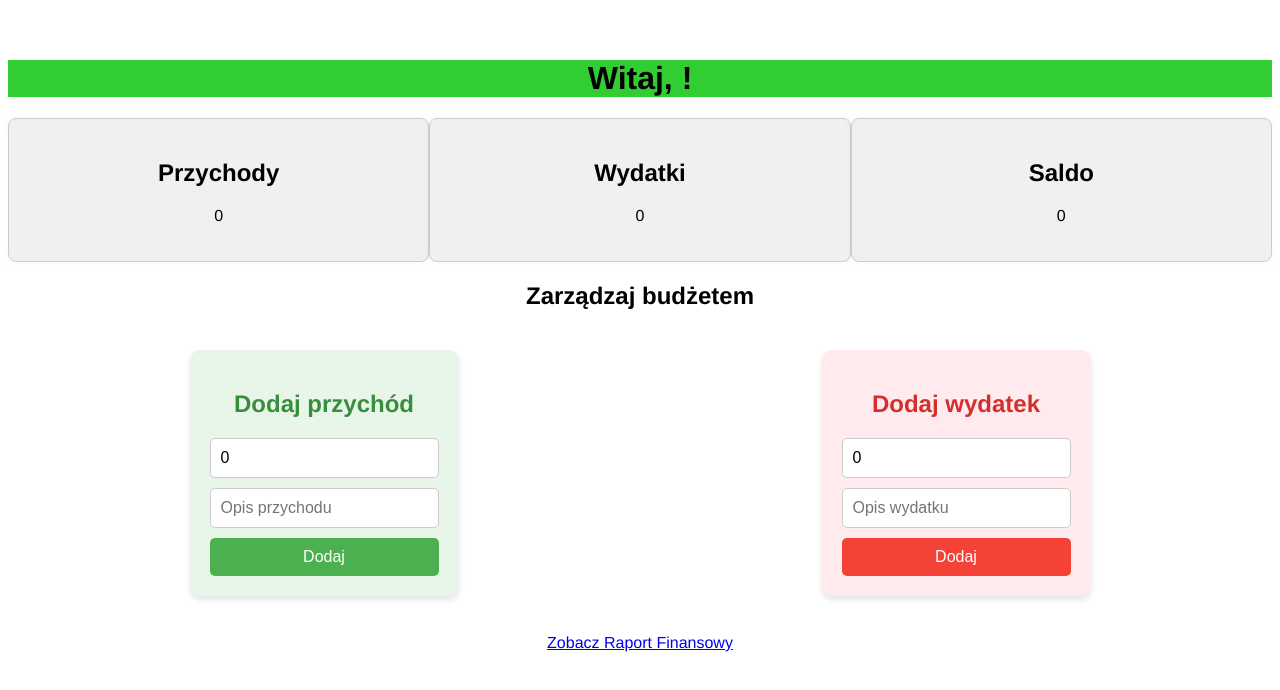
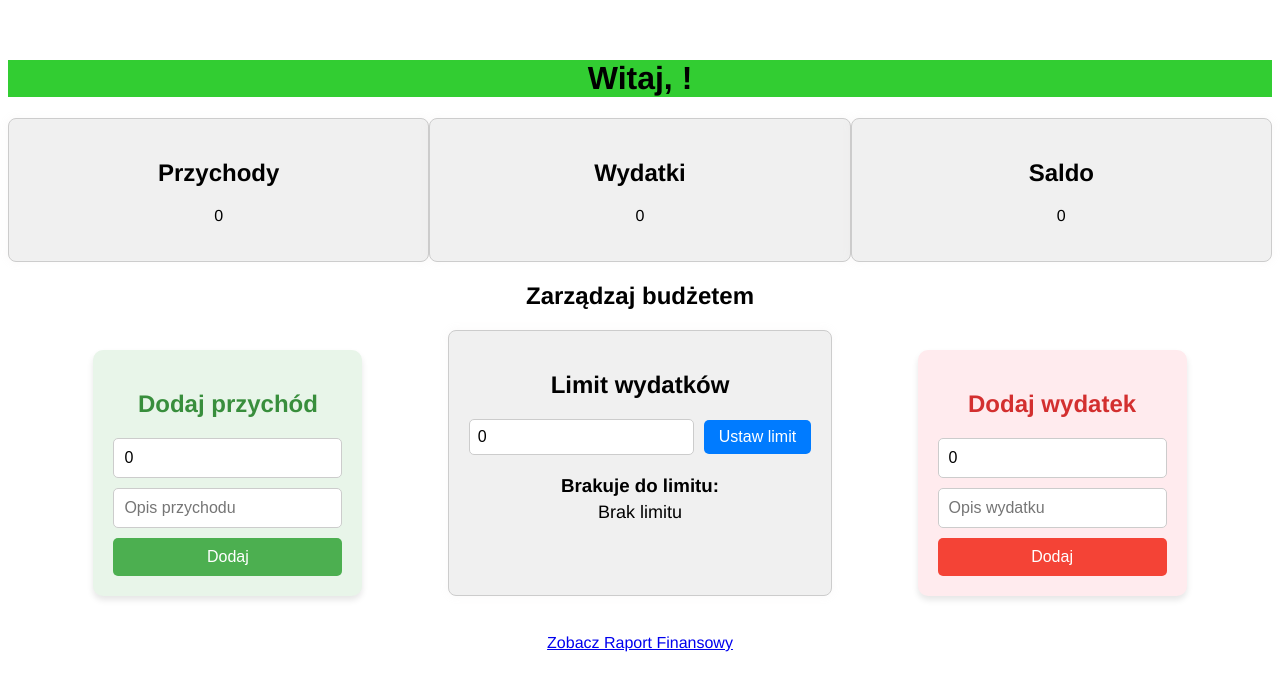
Before and after one commit to jakubziebin/finance_app, a Vue app: page /dashboard in a window 1280 px wide. Shown: the top 690 px of the page. Built offline with nearby package versions, Linux system fonts and the light colour scheme.

Commit message:
Implementation of the BudgetLimit component

```diff
--- /dev/null
+++ b/src/components/BudgetLimit.vue
@@ -0,0 +1,105 @@
+<template>
+    <div class="budget-limit">
+      <h2>Limit wydatków</h2>
+      <div class="input-container">
+        <input v-model="limit" type="number" placeholder="Wprowadź limit" />
+        <button @click="setLimit">Ustaw limit</button>
+      </div>
+      <div class="info-container">
+        <p v-if="limitExceeded" class="exceeded">Limit wydatków został przekroczony!</p>
+        <p v-else-if="limitReached" class="reached">Osiągnięto limit wydatków!</p>
+        <h3>Brakuje do limitu:</h3>
+        <p>{{ missingToLimit }}</p>
+      </div>
+    </div>
+  </template>
+
+  <script>
+  export default {
+    data() {
+      return {
+        limit: 0
+      };
+    },
+    computed: {
+      limitExceeded() {
+        return this.totalExpense >= this.limit && this.limit > 0;
+      },
+      limitReached() {
+        return this.totalExpense === this.limit && this.limit > 0;
+      },
+      totalExpense() {
+        return this.$store.state.expenses.reduce((total, expense) => total + expense.amount, 0);
+      },
+      missingToLimit() {
+        if (this.limit > 0) {
+          const missing = this.limit - this.totalExpense;
+          return missing > 0 ? missing : 0;
+        } else {
+          return 'Brak limitu';
+        }
+      }
+    },
+    methods: {
+      setLimit() {
+        this.$store.commit('setBudgetLimit', this.limit);
+      }
+    }
+  };
+  </script>
+
+  <style scoped>
+  .budget-limit {
+    padding: 20px;
+    border: 1px solid #ccc;
+    border-radius: 8px;
+    background-color: #f0f0f0;
+    box-shadow: 0px 0px 10px rgba(194, 190, 190, 0.1);
+    margin-bottom: 20px;
+  }
+
+  .input-container {
+    margin-bottom: 20px;
+  }
+
+  .input-container input {
+    padding: 8px;
+    margin-right: 10px;
+    border: 1px solid #ccc;
+    border-radius: 5px;
+    font-size: 16px;
+  }
+
+  .input-container button {
+    padding: 8px 15px;
+    border: none;
+    border-radius: 5px;
+    background-color: #007bff;
+    color: #fff;
+    cursor: pointer;
+    font-size: 16px;
+  }
+
+  .info-container {
+    margin-top: 10px;
+  }
+
+  .exceeded {
+    color: red;
+    font-weight: bold;
+  }
+
+  .reached {
+    color: green;
+    font-weight: bold;
+  }
+
+  .info-container h3 {
+    margin-bottom: 5px;
+  }
+
+  .info-container p {
+    margin: 0;
+    font-size: 18px;
+  }
+  </style>
--- a/src/views/DashboardView.vue
+++ b/src/views/DashboardView.vue
@@ -18,6 +18,7 @@
     <h2>Zarządzaj budżetem</h2>
     <div class="add-money">
       <Income/>
+      <BudgetLimit/>
       <Expense/>
     </div>
     <br>
@@ -29,11 +30,13 @@
 import { mapState } from 'vuex';
 import Income from '../components/IncomeComponent.vue';
 import Expense from '../components/ExpenseComponent.vue';
+import BudgetLimit from '../components/BudgetLimit.vue';
 
 export default {
   components: {
     Income,
     Expense,
+    BudgetLimit
   },
   data() {
     return {
```
